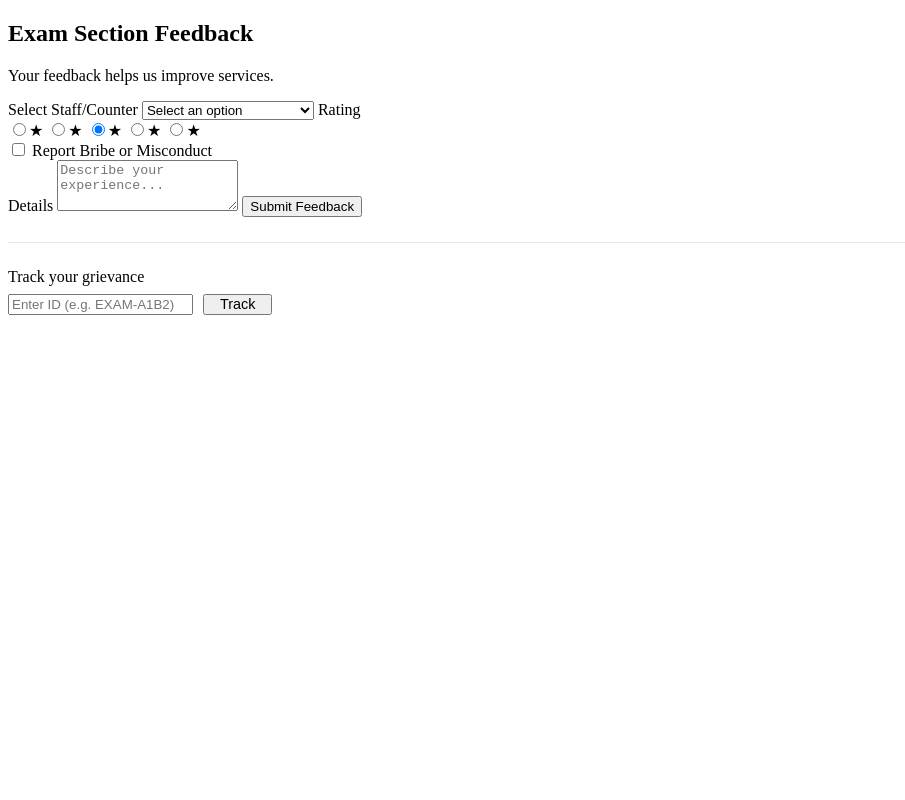
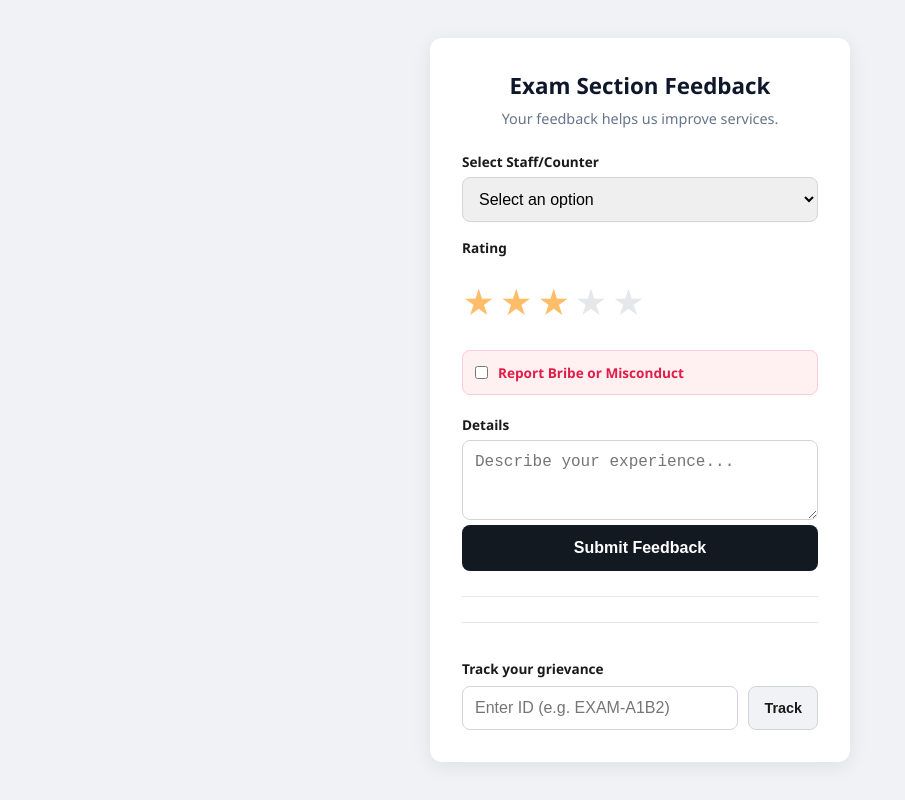
Before and after one commit to pranaykardekar1-cloud/grievance-portal, a website: page index.html in a window 1280 px wide. Shown: the whole page, without its empty margins (0-905 px from the left). Drawn offline with Linux system fonts and the light colour scheme.

```diff
--- a/package.json
+++ b/package.json
@@ -13,6 +13,7 @@
   "dependencies": {
     "body-parser": "^2.2.2",
     "cors": "^2.8.6",
-    "express": "^5.2.1"
+    "express": "^5.2.1",
+    "mongoose": "^9.2.1"
   }
 }
--- a/style.css
+++ b/style.css
@@ -1,54 +1,153 @@
-const API_URL = ""; // Relative URL for Vercel
+/* RESET & BASE */
+* {
+    box-sizing: border-box;
+    margin: 0;
+    padding: 0;
+}
 
-// SUBMIT FEEDBACK
-document.getElementById('feedbackForm').addEventListener('submit', async function(e) {
-    e.preventDefault();
+body {
+    font-family: 'Segoe UI', system-ui, -apple-system, sans-serif;
+    background-color: #f0f2f5;
+    color: #1a1a1a;
+    display: flex;
+    justify-content: center;
+    align-items: center;
+    min-height: 100vh;
+    padding: 20px;
+}
 
-    const data = {
-        staff: document.getElementById('staffType').value,
-        rating: document.querySelector('input[name="rate"]:checked').value,
-        isMisconduct: document.getElementById('misconduct').checked,
-        comments: document.getElementById('comments').value
-    };
+/* MAIN CARD */
+.container {
+    background: #ffffff;
+    width: 100%;
+    max-width: 420px;
+    padding: 2rem;
+    border-radius: 12px;
+    box-shadow: 0 4px 20px rgba(0, 0, 0, 0.08);
+}
 
-    try {
-        const response = await fetch(`${API_URL}/submit-feedback`, {
-            method: 'POST',
-            headers: { 'Content-Type': 'application/json' },
-            body: JSON.stringify(data)
-        });
+h2 {
+    font-size: 1.4rem;
+    text-align: center;
+    color: #0f172a;
+    margin-bottom: 8px;
+}
 
-        const result = await response.json();
+.subtitle {
+    font-size: 0.9rem;
+    color: #64748b;
+    text-align: center;
+    margin-bottom: 24px;
+}
 
-        if (response.ok) {
-            alert(`✅ Submitted!\n\nYour Ticket ID: ${result.ticketId}\nSave this to track status.`);
-            this.reset();
-        }
-    } catch (err) {
-        alert("Submission failed. Check connection.");
-    }
-});
+/* FORM ELEMENTS */
+label {
+    display: block;
+    font-size: 0.85rem;
+    font-weight: 600;
+    margin-bottom: 6px;
+    margin-top: 16px;
+}
 
-// TRACK STATUS
-document.getElementById('trackBtn').addEventListener('click', async () => {
-    const id = document.getElementById('trackInput').value.trim().toUpperCase();
-    const resultDisplay = document.getElementById('statusResult');
+select, textarea, input[type="text"] {
+    width: 100%;
+    padding: 12px;
+    border: 1px solid #d1d5db;
+    border-radius: 8px;
+    font-size: 1rem;
+    outline: none;
+    transition: border-color 0.2s;
+}
 
-    if (!id) return;
+select:focus, textarea:focus, input[type="text"]:focus {
+    border-color: #2563eb;
+}
 
-    try {
-        const response = await fetch(`${API_URL}/all-feedback`);
-        const data = await response.json();
-        const ticket = data.find(t => t.id === id);
+/* AMAZON STAR RATING */
+.rating {
+    display: flex;
+    flex-direction: row-reverse;
+    justify-content: flex-end;
+    margin: 8px 0;
+}
 
-        resultDisplay.style.display = "block";
-        if (ticket) {
-            const color = ticket.status === 'Resolved' ? '#22c55e' : '#f59e0b';
-            resultDisplay.innerHTML = `Ticket ${id}: <span style="color: ${color}">${ticket.status}</span>`;
-        } else {
-            resultDisplay.innerHTML = `<span style="color: #ef4444">ID not found.</span>`;
-        }
-    } catch (err) {
-        console.error(err);
-    }
-});
+.rating input { display: none; }
+
+.rating label {
+    font-size: 32px;
+    color: #e5e7eb; /* Default Gray */
+    cursor: pointer;
+    margin-right: 4px;
+    transition: color 0.1s;
+}
+
+.rating label:hover,
+.rating label:hover ~ label,
+.rating input:checked ~ label {
+    color: #febd69; /* Amazon Gold */
+}
+
+/* MISCONDUCT BOX */
+.misconduct-box {
+    display: flex;
+    align-items: center;
+    gap: 10px;
+    background: #fff1f2;
+    padding: 12px;
+    border: 1px solid #fecdd3;
+    border-radius: 8px;
+    margin: 20px 0;
+}
+
+.misconduct-box label {
+    margin: 0;
+    color: #e11d48;
+    cursor: pointer;
+    text-transform: none;
+    letter-spacing: normal;
+}
+
+/* BUTTONS */
+button {
+    width: 100%;
+    padding: 14px;
+    background: #131921;
+    color: white;
+    border: none;
+    border-radius: 8px;
+    font-weight: 600;
+    font-size: 1rem;
+    cursor: pointer;
+    transition: background 0.2s;
+}
+
+button:hover {
+    background: #232f3e;
+}
+
+/* TRACKING SECTION */
+.track-section {
+    margin-top: 20px;
+    padding-top: 20px;
+    border-top: 1px solid #e5e7eb;
+}
+
+#trackBtn {
+    background: #f0f2f5;
+    color: #1a1a1a;
+    border: 1px solid #d1d5db;
+    margin-top: 0;
+}
+
+#trackBtn:hover {
+    background: #e5e7eb;
+}
+
+/* STATUS COLORS */
+#statusResult {
+    font-size: 0.95rem;
+    text-align: center;
+    padding: 10px;
+    border-radius: 6px;
+    background: #f8fafc;
+}
```
Also changed, not shown: server.js (+52 -30 lines), 1 other file.
